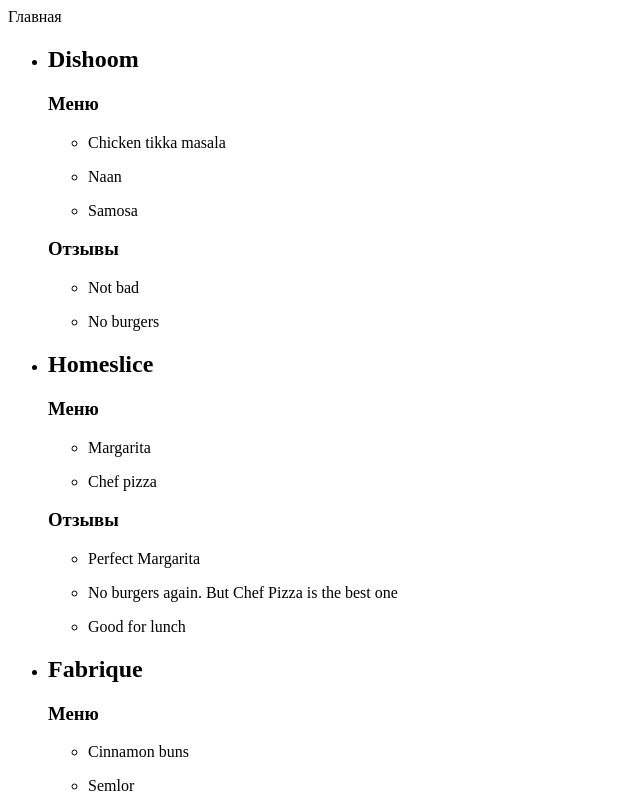
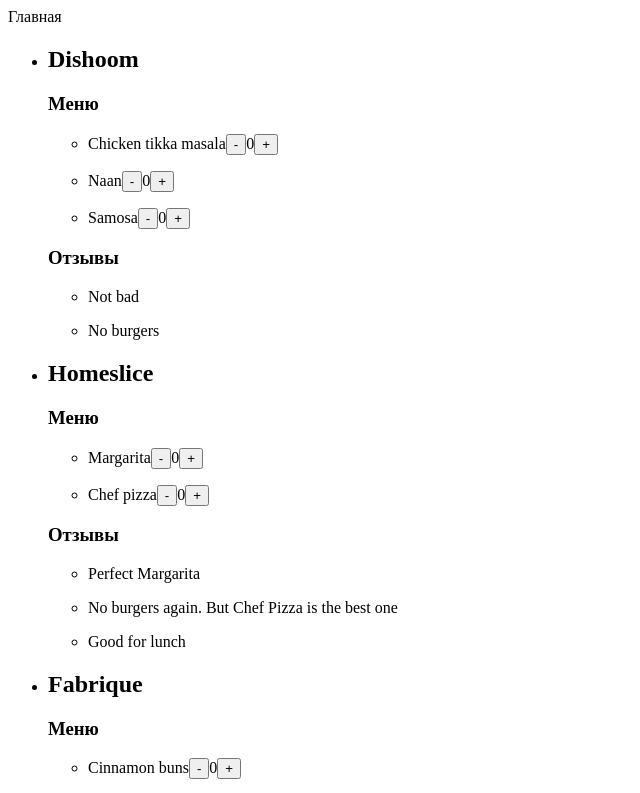
Before and after one commit to aliya-niki/anyfood, a React (Vite) app: page / in a window 1280 px wide. Shown: the top 793 px of the page, without its empty margins (0-640 px from the left). Built offline with nearby package versions, Linux system fonts and the light colour scheme.

Commit message:
lecture-2: add counter in dish component

```diff
--- a/src/components/dish/component.jsx
+++ b/src/components/dish/component.jsx
@@ -1,3 +1,28 @@
+import { useState } from "react";
+
 export const Dish = ({ dish }) => {
-  return <p>{dish.name}</p>;
+  const [count, setCount] = useState(0);
+
+  const plusHandler = () => {
+    if (count >= 5) {
+      return;
+    }
+    setCount(count + 1);
+  };
+
+  const minusHandler = () => {
+    if (count <= 0) {
+      return;
+    }
+    setCount(count - 1);
+  };
+
+  return (
+    <p>
+      {dish.name}
+      <button type="button" onClick={minusHandler}>-</button>
+      <span>{count}</span>
+      <button type="button" onClick={plusHandler}>+</button>
+    </p>
+  );
 };
```
